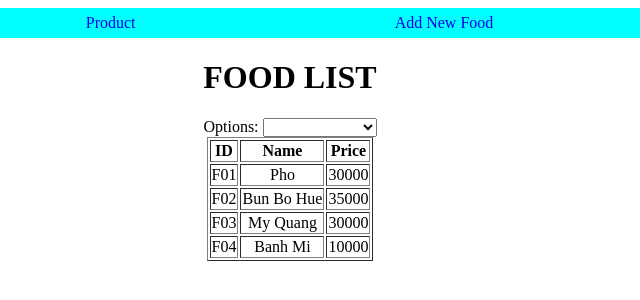
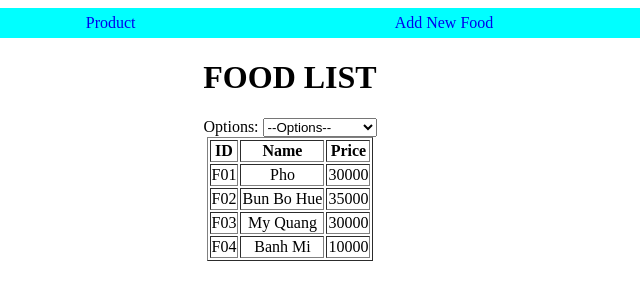
Before and after one commit to hotuankiet98/pretest_angular, a plain HTML site: page index.html at #!/Product in a window 1280 px wide. Shown: the full height of the page, 350-990 px from the left. Drawn offline with nearby package versions, Linux system fonts and the light colour scheme; some packages are replaced by stand-ins of ours.

Commit message:
update file index.html

```diff
--- a/view/product.html
+++ b/view/product.html
@@ -2,6 +2,7 @@
     <h1>FOOD LIST</h1>
     Options:
     <select ng-model="myOption">
+        <option selected value="">--Options--</option>
         <option value="searchAndSort">Search && Sort</option>
         <option value="delete">Delete</option>
         <option value="update">Update</option>
```
